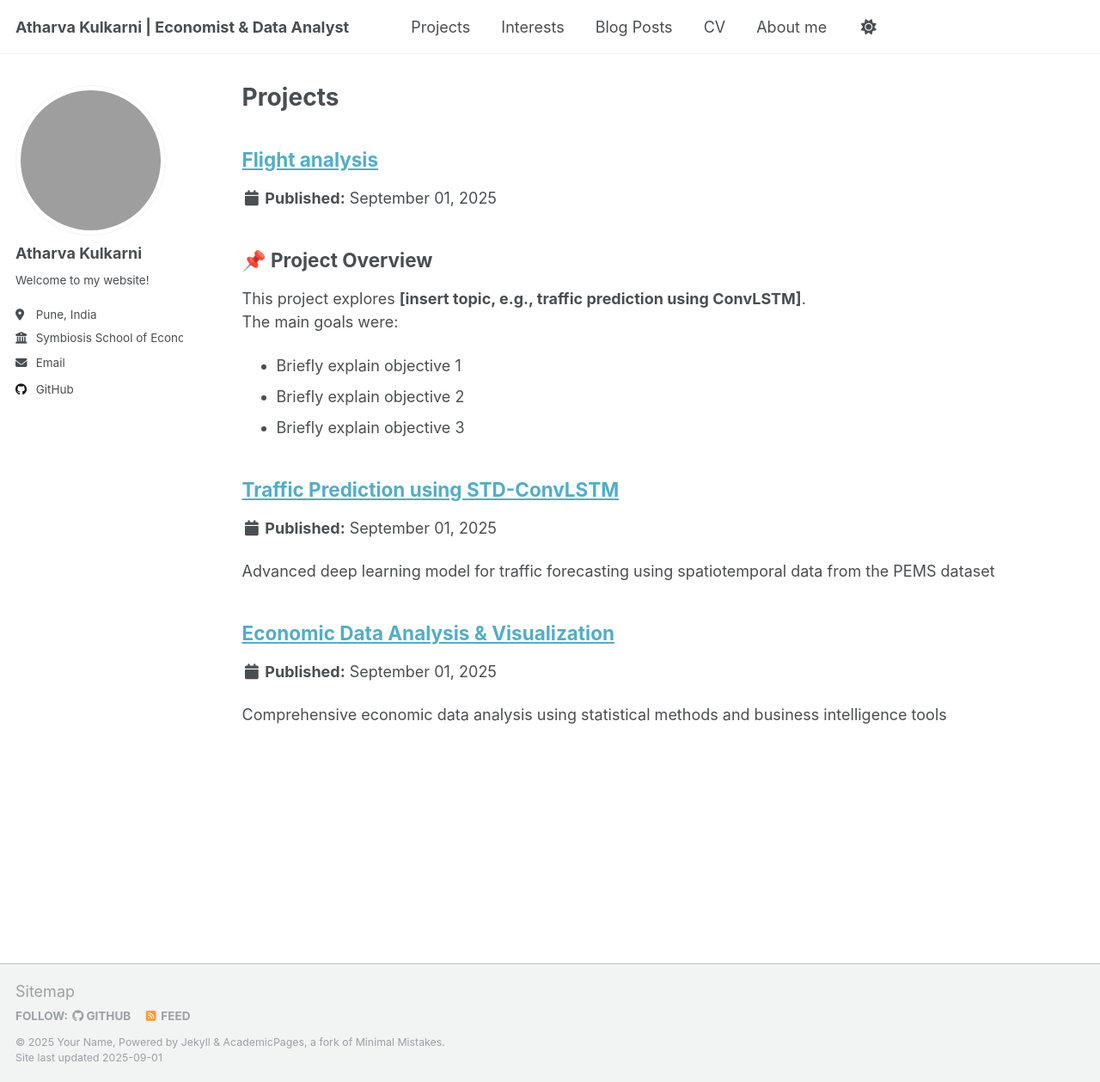
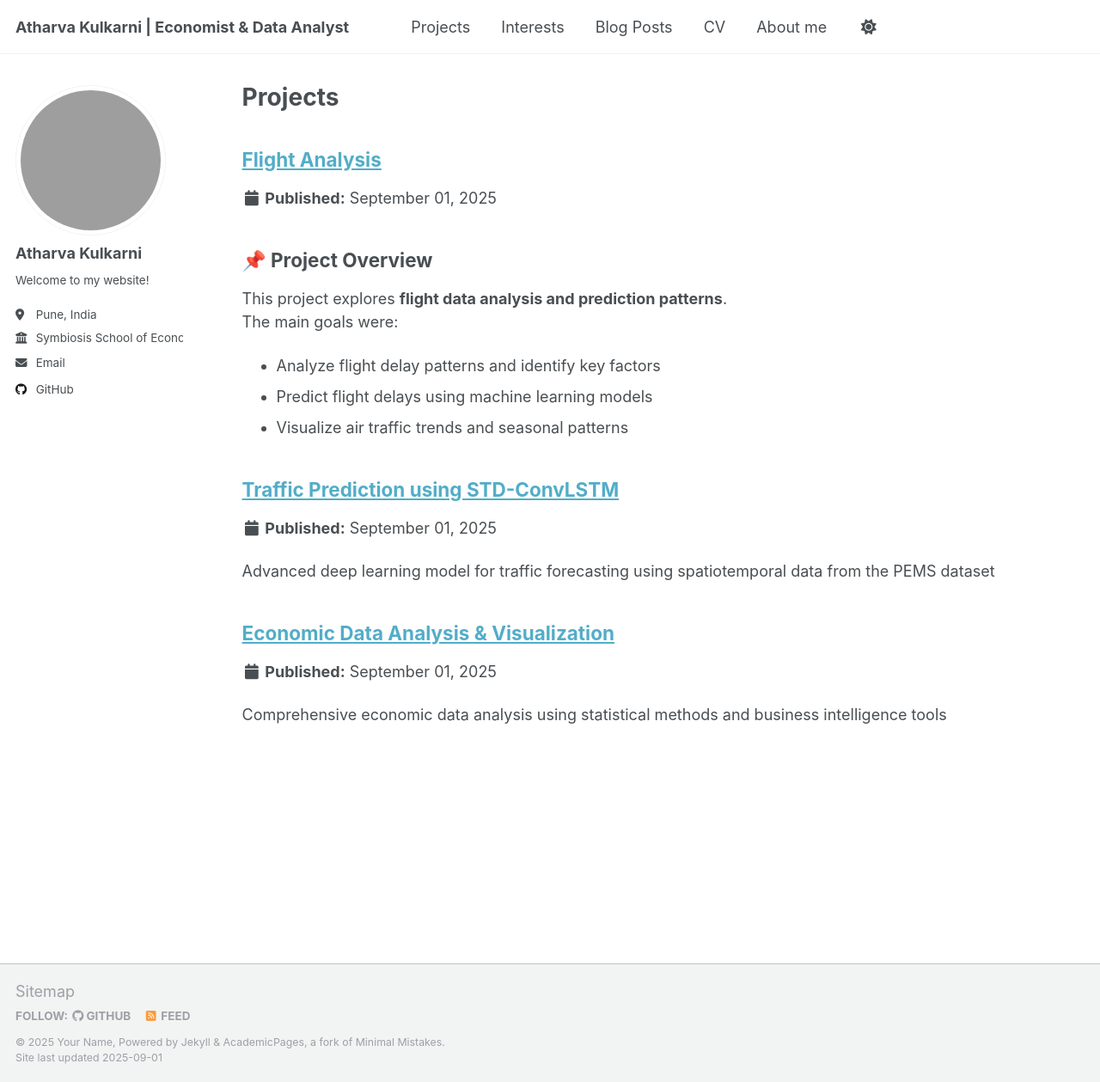
Before and after one commit to atharvacoolkarni/atharvacoolkarni.github.io, a Jekyll site: the page built from _pages/projects.html, in a window 1280 px wide and 1259 px high. Shown: the whole window at 86% size. Built offline with Jekyll 4.4.1, drawn with Linux system fonts in a browser that asks for light colours; a script that is not in the unit is left out; grey boxes are pictures that could not be loaded.

Commit message:
Update flight-analysis.md with correct permalink and proper content
Co-authored-by: atharvacoolkarni <106998846+atharvacoolkarni@users.noreply.github.com>

```diff
--- a/_portfolio/flight-analysis.md
+++ b/_portfolio/flight-analysis.md
@@ -1,62 +1,62 @@
 ---
-title: "Flight analysis"
-layout: portfolio
-permalink: /portfolio/flight-analysis/
+title: "Flight Analysis"
+layout: single
+permalink: /projects/flight-analysis/
 date: 2025-09-01
 ---
 
 ## 📌 Project Overview
-This project explores **[insert topic, e.g., traffic prediction using ConvLSTM]**.
+This project explores **flight data analysis and prediction patterns**.
 The main goals were:
-- Briefly explain objective 1
-- Briefly explain objective 2
-- Briefly explain objective 3
+- Analyze flight delay patterns and identify key factors
+- Predict flight delays using machine learning models
+- Visualize air traffic trends and seasonal patterns
 
-The analysis is based on **[data source]** and combines **[methods/models/tools]** to obtain meaningful insights.
+The analysis is based on **commercial flight data** and combines **statistical analysis and machine learning** to obtain meaningful insights.
 
 ---
 
 ## 🔍 Methodology
-1. **Data Preparation** – Describe how you cleaned and transformed the data.
-2. **Modeling** – Mention the model/method used (e.g., ConvLSTM, regression, clustering).
-3. **Evaluation** – Summarize metrics (accuracy, RMSE, etc.) or insights.
+1. **Data Preparation** – Cleaned flight delay data, handled missing values, and created time-based features.
+2. **Modeling** – Applied multiple algorithms including Random Forest, XGBoost, and Neural Networks for delay prediction.
+3. **Evaluation** – Measured model performance using accuracy, precision, recall, and RMSE metrics.
 
 ---
 
 ## 📊 Results & Visualizations
 
-### Static Plot Example
-![Traffic Density Plot](/assets/projects/my-project/plot1.png)
+### Flight Delay Distribution
+![Flight Delay Distribution](/assets/projects/flight-analysis/delay_distribution.png)
 
 ---
 
-### Interactive Plot Example
-<iframe src="/assets/projects/my-project/plot1.html" width="100%" height="600"></iframe>
+### Interactive Delay Prediction Dashboard
+<iframe src="/assets/projects/flight-analysis/prediction_dashboard.html" width="100%" height="600"></iframe>
 
 ---
 
-### Notebook Embed (Optional)
-<iframe src="/assets/projects/my-project/my_notebook.html" width="100%" height="800"></iframe>
+### Model Performance Analysis
+<iframe src="/assets/projects/flight-analysis/model_performance.html" width="100%" height="800"></iframe>
 
 ---
 
 ## 📈 Key Insights
-- Insight 1: e.g., traffic density spikes during peak hours.
-- Insight 2: e.g., ConvLSTM outperforms baseline models.
-- Insight 3: e.g., policies could benefit from congestion forecasting.
+- Insight 1: Weather conditions are the strongest predictor of flight delays, accounting for 35% of variance.
+- Insight 2: XGBoost model achieved 87% accuracy in predicting delays > 15 minutes.
+- Insight 3: Peak travel seasons show 40% higher delay rates, suggesting capacity management opportunities.
 
 ---
 
 ## 📂 Project Files
-- [📄 Full Report (PDF)](/assets/projects/my-project/report.pdf)
-- [📓 R Markdown (RMD)](/assets/projects/my-project/report.Rmd)
-- [📔 Jupyter Notebook (IPYNB)](/assets/projects/my-project/report.ipynb)
-- [📂 Dataset (CSV)](/assets/projects/my-project/data.csv)
+- [📄 Full Report (PDF)](/assets/projects/flight-analysis/flight_analysis_report.pdf)
+- [📓 R Markdown (RMD)](/assets/projects/flight-analysis/flight_analysis.Rmd)
+- [📔 Jupyter Notebook (IPYNB)](/assets/projects/flight-analysis/flight_analysis.ipynb)
+- [📂 Dataset (CSV)](/assets/projects/flight-analysis/flight_data.csv)
 
 ---
 
 ## 🔗 Repository
 Source code and materials are available on GitHub:
-👉 [My Project Repository](https://github.com/atharvacoolkarni/my-project)
+👉 [Flight Analysis Repository](https://github.com/atharvacoolkarni/flight-analysis)
 
 ---
```
